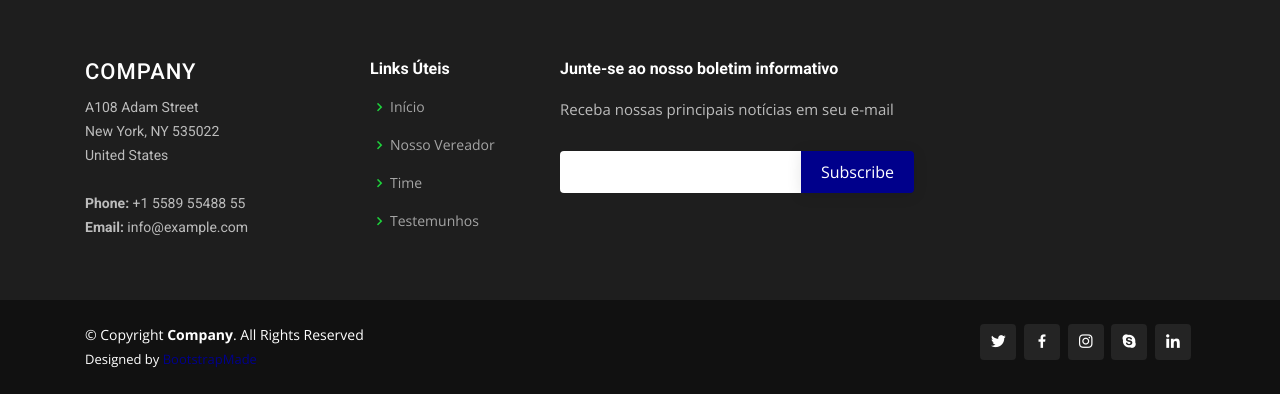
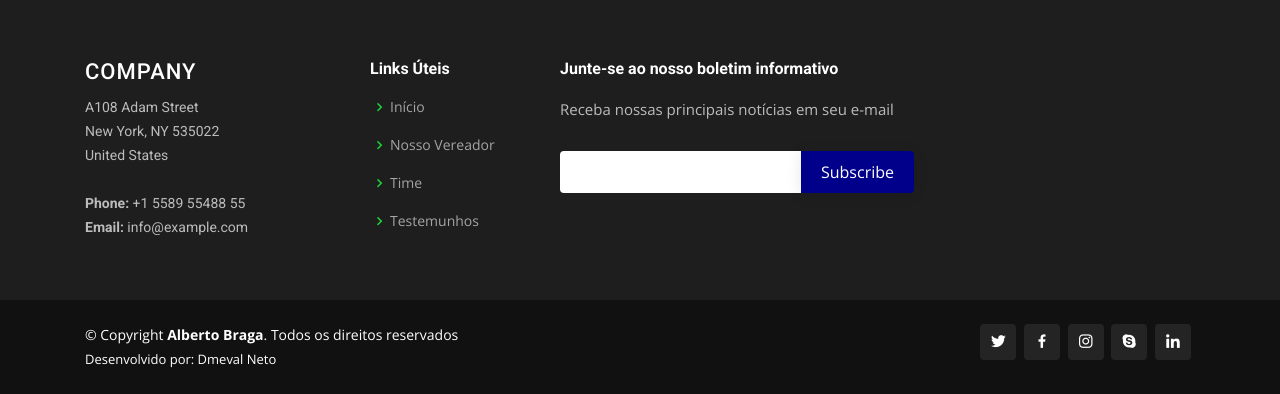
Before and after one commit to dnetochaves/albertobraga, a Django app: page /blog in a window 1280 px wide. Shown: the part 3423-3817 px from the top of the page. Run offline with Django 3.2, Linux system fonts and the light colour scheme; parts of the project's set-up code (start-up, migrations or seed data) failed here and were passed over; some libraries are stand-ins or nearby versions.

Commit message:
Foto alberto

```diff
--- a/templates/site_base.html
+++ b/templates/site_base.html
@@ -146,14 +146,14 @@
 
             <div class="mr-md-auto text-center text-md-left">
                 <div class="copyright">
-                    &copy; Copyright <strong><span>Company</span></strong>. All Rights Reserved
+                    &copy; Copyright <strong><span>Alberto Braga</span></strong>. Todos os direitos reservados
                 </div>
                 <div class="credits">
                     <!-- All the links in the footer should remain intact. -->
                     <!-- You can delete the links only if you purchased the pro version. -->
                     <!-- Licensing information: https://bootstrapmade.com/license/ -->
                     <!-- Purchase the pro version with working PHP/AJAX contact form: https://bootstrapmade.com/company-free-html-bootstrap-template/ -->
-                    Designed by <a href="https://bootstrapmade.com/">BootstrapMade</a>
+                    Desenvolvido por: <a class="text-white" href="https://dnetochaves.github.io/profile/">Dmeval Neto</a>
                 </div>
             </div>
             <div class="social-links text-center text-md-right pt-3 pt-md-0">
```
Also changed, not shown: albertobraga/settings.py (+4 -4 lines), static/site_static/img/team/alberto.jpg (added).
